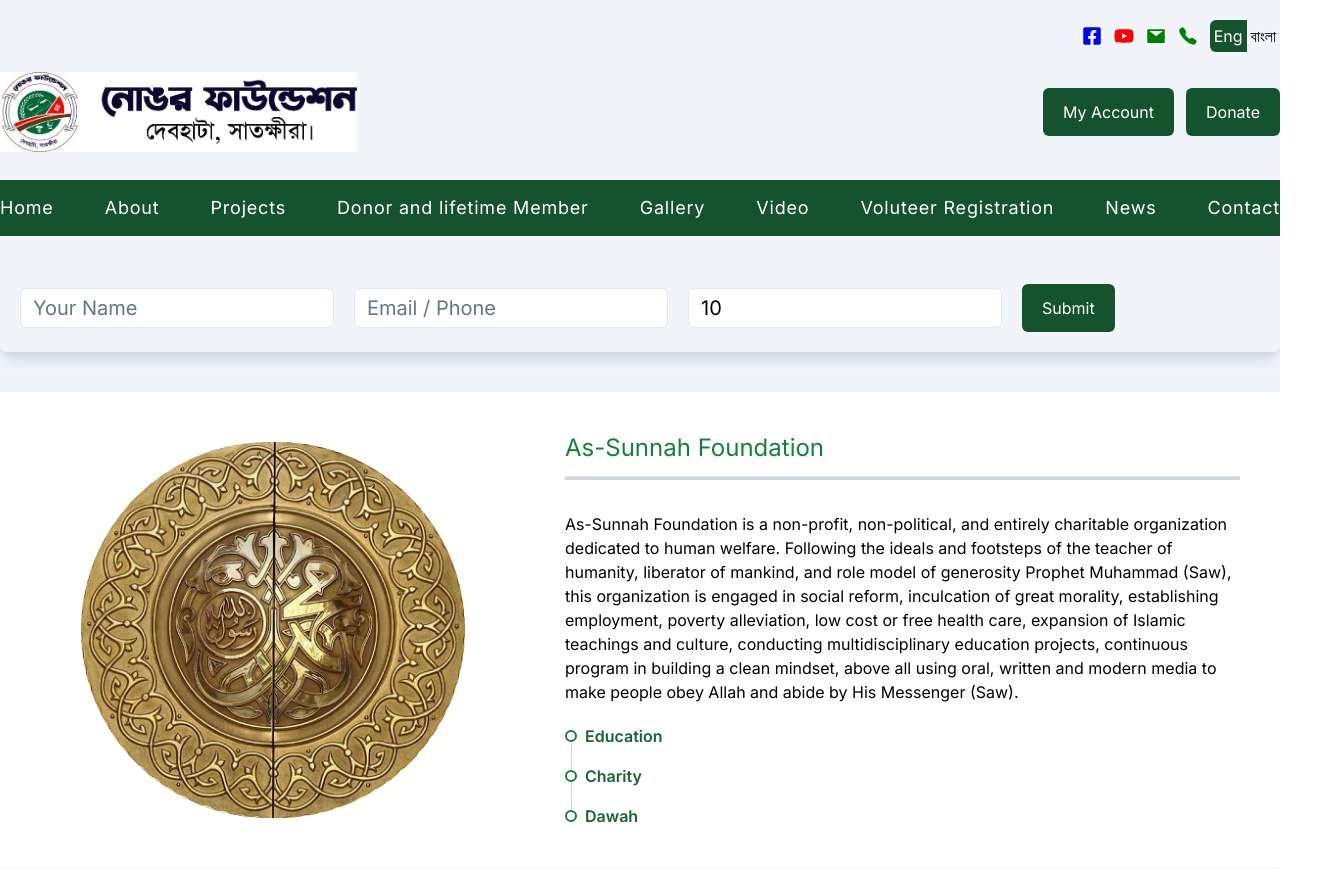
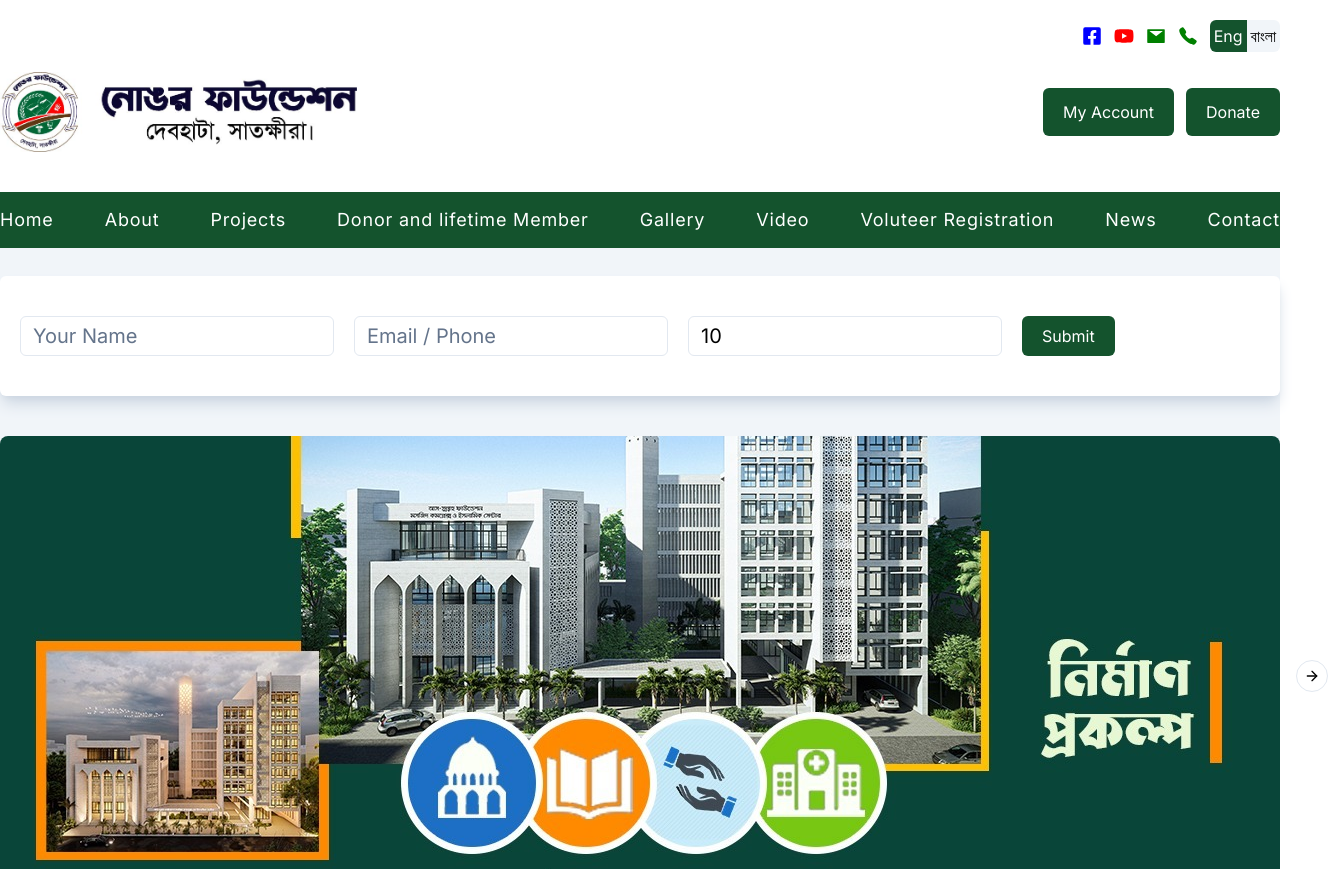
Before and after one commit to ibrahimk4111/non-gor-foundation, a Next.js app: page / in a window 1280 px wide. Shown: the top 869 px of the page, 1328 px wide, since content can reach past the window. Built offline with nearby package versions, Linux system fonts and the light colour scheme.

Commit message:
other components added

```diff
--- a/components/header/Header.tsx
+++ b/components/header/Header.tsx
@@ -1,4 +1,5 @@
-import DonateForm from "../donateForm/DonateForm"
+import DonateForm from "./donateForm/DonateForm"
+import CarouselPage from "./headerComponents/CarouselPage"
 import MiddleBar from "./headerComponents/MiddleBar"
 import NavBar from "./headerComponents/NavBar"
 import TopBar from "./headerComponents/TopBar"
@@ -10,6 +11,7 @@
         <MiddleBar />
         <NavBar />
         <DonateForm />
+        <CarouselPage />
     </div>
   )
 }
--- a/components/donateForm/DonateForm.tsx
+++ b/components/header/donateForm/DonateForm.tsx
@@ -45,9 +45,9 @@
   }
 
   return (
-    <div className=" max-w-[1280px] mx-auto shadow-lg shadow-slate-300 rounded-md">
+    <div className=" max-w-[1280px] mx-auto shadow-lg shadow-slate-300 rounded-md bg-white py-5">
       <Form {...form}>
-        <form onSubmit={form.handleSubmit(onSubmit)} className=" flex justify-start items-center p-5 gap-5">
+        <form onSubmit={form.handleSubmit(onSubmit)} className=" flex justify-start items-start p-5 gap-5 ">
           <FormField
             control={form.control}
             name="username"
@@ -100,7 +100,7 @@
           />
 
           <div>
-            <button type="submit" className="py-3 px-5 text-white bg-green-900 rounded-md ">Submit</button>
+            <button type="submit" className="py-2 px-5 text-white bg-green-900 rounded-md ">Submit</button>
           </div>
         </form>
       </Form>
--- /dev/null
+++ b/components/header/headerComponents/CarouselPage.tsx
@@ -0,0 +1,36 @@
+import * as React from "react";
+import ass from "@/public/assunnah-complex.jpg";
+
+import { Card, CardContent } from "@/components/ui/card";
+import {
+  Carousel,
+  CarouselContent,
+  CarouselItem,
+  CarouselNext,
+  CarouselPrevious,
+} from "@/components/ui/carousel";
+import Image from "next/image";
+
+const CarouselPage: React.FC = () => {
+  return (
+    <div className=" max-w-[1280px] mx-auto py-10">
+      <div className=" flex justify-center items-center ">
+        <Carousel>
+          <CarouselContent>
+            {Array.from({ length: 5 }).map((_, index) => (
+              <CarouselItem key={index}>
+                <div className="h-[60vh] overflow-hidden flex justify-center items-center rounded-lg">
+                  <Image src={ass} alt="img1" />
+                </div>
+              </CarouselItem>
+            ))}
+          </CarouselContent>
+          <CarouselPrevious />
+          <CarouselNext />
+        </Carousel>
+      </div>
+    </div>
+  );
+};
+
+export default CarouselPage;
--- a/components/header/headerComponents/MiddleBar.tsx
+++ b/components/header/headerComponents/MiddleBar.tsx
@@ -4,18 +4,24 @@
 import Link from "next/link";
 
 const MiddleBar = () => {
-  const activeBtnClasses = " py-3 px-5 text-white bg-green-900 rounded-md "
+  const activeBtnClasses = " py-3 px-5 text-white bg-green-900 rounded-md ";
 
   return (
+    <div className=" bg-white pb-10 ">
       <section className=" flex justify-between items-center h-20 max-w-[1280px] mx-auto ">
         <div className="h-full overflow-hidden">
           <Image src={logo} alt="logo" className=" h-full w-auto" />
         </div>
         <div className=" flex gap-3">
-        <Link href="#" className={activeBtnClasses}>My Account</Link>
-        <Link href="#" className={activeBtnClasses}>Donate</Link>
+          <Link href="#" className={activeBtnClasses}>
+            My Account
+          </Link>
+          <Link href="#" className={activeBtnClasses}>
+            Donate
+          </Link>
         </div>
       </section>
+    </div>
   );
 };
 
--- a/components/header/headerComponents/NavBar.tsx
+++ b/components/header/headerComponents/NavBar.tsx
@@ -27,7 +27,7 @@
     " py-2 hover:border-b-2 border-green-500 text-white text-lg hover:text-green-500 transition-all duration-500 ease-in-out";
 
   return (
-    <div className=" bg-green-900 my-7 tracking-wider">
+    <div className=" bg-green-900 mb-7 tracking-wider">
       <ul className="max-w-[1280px] mx-auto flex justify-between items-center h-14">
         <li >
           <Link href="#" className={navItemClassNames} >Home</Link>
--- a/components/header/headerComponents/TopBar.tsx
+++ b/components/header/headerComponents/TopBar.tsx
@@ -8,7 +8,7 @@
 const TopBar: React.FC = () => {
   let size = 20;
   return (
-    <section className=" py-5 ">
+    <section className=" py-5 bg-white ">
       <div className=" flex justify-end items-center gap-3 max-w-[1280px] mx-auto ">
         <Link href="https://facebook.com" target="_blank">
           <FaFacebookSquare size={size} fill="blue " />
--- a/components/projects/projectCards/ProjectCards.tsx
+++ b/components/projects/projectCards/ProjectCards.tsx
@@ -2,12 +2,12 @@
 
 const ProjectCards:React.FC = () => {
   return (
-    <div className=" text-white rounded-lg overflow-hidden bg-gradient-to-br from-green-500 to-green-700">
+    <div className=" p-3 text-white rounded-lg overflow-hidden bg-gradient-to-br from-green-500 to-green-700">
       <section className="p-5 flex flex-col justify-between items-start gap-5">
         <h1 className=" text-3xl text-center font-bold">
           As-Sunnah Foundation Masjid Complex
         </h1>
-        <p className=" overflow-auto ">
+        <p className=" overflow-auto text-justify">
           The As-Sunnah Foundation Masjid Complex will be the focal point of the
           multi-faceted activities of the As-Sunnah Foundation for the welfare
           of the country, nation and ummah. In-Sha-Allah it will be the center
--- /dev/null
+++ b/components/ui/card.tsx
@@ -0,0 +1,79 @@
+import * as React from "react"
+
+import { cn } from "@/lib/utils"
+
+const Card = React.forwardRef<
+  HTMLDivElement,
+  React.HTMLAttributes<HTMLDivElement>
+>(({ className, ...props }, ref) => (
+  <div
+    ref={ref}
+    className={cn(
+      "rounded-lg border border-slate-200 bg-white text-slate-950 shadow-sm dark:border-slate-800 dark:bg-slate-950 dark:text-slate-50",
+      className
+    )}
+    {...props}
+  />
+))
+Card.displayName = "Card"
+
+const CardHeader = React.forwardRef<
+  HTMLDivElement,
+  React.HTMLAttributes<HTMLDivElement>
+>(({ className, ...props }, ref) => (
+  <div
+    ref={ref}
+    className={cn("flex flex-col space-y-1.5 p-6", className)}
+    {...props}
+  />
+))
+CardHeader.displayName = "CardHeader"
+
+const CardTitle = React.forwardRef<
+  HTMLParagraphElement,
+  React.HTMLAttributes<HTMLHeadingElement>
+>(({ className, ...props }, ref) => (
+  <h3
+    ref={ref}
+    className={cn(
+      "text-2xl font-semibold leading-none tracking-tight",
+      className
+    )}
+    {...props}
+  />
+))
+CardTitle.displayName = "CardTitle"
+
+const CardDescription = React.forwardRef<
+  HTMLParagraphElement,
+  React.HTMLAttributes<HTMLParagraphElement>
+>(({ className, ...props }, ref) => (
+  <p
+    ref={ref}
+    className={cn("text-sm text-slate-500 dark:text-slate-400", className)}
+    {...props}
+  />
+))
+CardDescription.displayName = "CardDescription"
+
+const CardContent = React.forwardRef<
+  HTMLDivElement,
+  React.HTMLAttributes<HTMLDivElement>
+>(({ className, ...props }, ref) => (
+  <div ref={ref} className={cn("p-6 pt-0", className)} {...props} />
+))
+CardContent.displayName = "CardContent"
+
+const CardFooter = React.forwardRef<
+  HTMLDivElement,
+  React.HTMLAttributes<HTMLDivElement>
+>(({ className, ...props }, ref) => (
+  <div
+    ref={ref}
+    className={cn("flex items-center p-6 pt-0", className)}
+    {...props}
+  />
+))
+CardFooter.displayName = "CardFooter"
+
+export { Card, CardHeader, CardFooter, CardTitle, CardDescription, CardContent }
--- /dev/null
+++ b/components/ui/carousel.tsx
@@ -0,0 +1,262 @@
+"use client"
+
+import * as React from "react"
+import useEmblaCarousel, {
+  type UseEmblaCarouselType,
+} from "embla-carousel-react"
+import { ArrowLeft, ArrowRight } from "lucide-react"
+
+import { cn } from "@/lib/utils"
+import { Button } from "@/components/ui/button"
+
+type CarouselApi = UseEmblaCarouselType[1]
+type UseCarouselParameters = Parameters<typeof useEmblaCarousel>
+type CarouselOptions = UseCarouselParameters[0]
+type CarouselPlugin = UseCarouselParameters[1]
+
+type CarouselProps = {
+  opts?: CarouselOptions
+  plugins?: CarouselPlugin
+  orientation?: "horizontal" | "vertical"
+  setApi?: (api: CarouselApi) => void
+}
+
+type CarouselContextProps = {
+  carouselRef: ReturnType<typeof useEmblaCarousel>[0]
+  api: ReturnType<typeof useEmblaCarousel>[1]
+  scrollPrev: () => void
+  scrollNext: () => void
+  canScrollPrev: boolean
+  canScrollNext: boolean
+} & CarouselProps
+
+const CarouselContext = React.createContext<CarouselContextProps | null>(null)
+
+function useCarousel() {
+  const context = React.useContext(CarouselContext)
+
+  if (!context) {
+    throw new Error("useCarousel must be used within a <Carousel />")
+  }
+
+  return context
+}
+
+const Carousel = React.forwardRef<
+  HTMLDivElement,
+  React.HTMLAttributes<HTMLDivElement> & CarouselProps
+>(
+  (
+    {
+      orientation = "horizontal",
+      opts,
+      setApi,
+      plugins,
+      className,
+      children,
+      ...props
+    },
+    ref
+  ) => {
+    const [carouselRef, api] = useEmblaCarousel(
+      {
+        ...opts,
+        axis: orientation === "horizontal" ? "x" : "y",
+      },
+      plugins
+    )
+    const [canScrollPrev, setCanScrollPrev] = React.useState(false)
+    const [canScrollNext, setCanScrollNext] = React.useState(false)
+
+    const onSelect = React.useCallback((api: CarouselApi) => {
+      if (!api) {
+        return
+      }
+
+      setCanScrollPrev(api.canScrollPrev())
+      setCanScrollNext(api.canScrollNext())
+    }, [])
+
+    const scrollPrev = React.useCallback(() => {
+      api?.scrollPrev()
+    }, [api])
+
+    const scrollNext = React.useCallback(() => {
+      api?.scrollNext()
+    }, [api])
+
+    const handleKeyDown = React.useCallback(
+      (event: React.KeyboardEvent<HTMLDivElement>) => {
+        if (event.key === "ArrowLeft") {
+          event.preventDefault()
+          scrollPrev()
+        } else if (event.key === "ArrowRight") {
+          event.preventDefault()
+          scrollNext()
+        }
+      },
+      [scrollPrev, scrollNext]
+    )
+
+    React.useEffect(() => {
+      if (!api || !setApi) {
+        return
+      }
+
+      setApi(api)
+    }, [api, setApi])
+
+    React.useEffect(() => {
+      if (!api) {
+        return
+      }
+
+      onSelect(api)
+      api.on("reInit", onSelect)
+      api.on("select", onSelect)
+
+      return () => {
+        api?.off("select", onSelect)
+      }
+    }, [api, onSelect])
+
+    return (
+      <CarouselContext.Provider
+        value={{
+          carouselRef,
+          api: api,
+          opts,
+          orientation:
+            orientation || (opts?.axis === "y" ? "vertical" : "horizontal"),
+          scrollPrev,
+          scrollNext,
+          canScrollPrev,
+          canScrollNext,
+        }}
+      >
+        <div
+          ref={ref}
+          onKeyDownCapture={handleKeyDown}
+          className={cn("relative", className)}
+          role="region"
+          aria-roledescription="carousel"
+          {...props}
+        >
+          {children}
+        </div>
+      </CarouselContext.Provider>
+    )
+  }
+)
+Carousel.displayName = "Carousel"
+
+const CarouselContent = React.forwardRef<
+  HTMLDivElement,
+  React.HTMLAttributes<HTMLDivElement>
+>(({ className, ...props }, ref) => {
+  const { carouselRef, orientation } = useCarousel()
+
+  return (
+    <div ref={carouselRef} className="overflow-hidden">
+      <div
+        ref={ref}
+        className={cn(
+          "flex",
+          orientation === "horizontal" ? "-ml-4" : "-mt-4 flex-col",
+          className
+        )}
+        {...props}
+      />
+    </div>
+  )
+})
+CarouselContent.displayName = "CarouselContent"
+
+const CarouselItem = React.forwardRef<
+  HTMLDivElement,
+  React.HTMLAttributes<HTMLDivElement>
+>(({ className, ...props }, ref) => {
+  const { orientation } = useCarousel()
+
+  return (
+    <div
+      ref={ref}
+      role="group"
+      aria-roledescription="slide"
+      className={cn(
+        "min-w-0 shrink-0 grow-0 basis-full",
+        orientation === "horizontal" ? "pl-4" : "pt-4",
+        className
+      )}
+      {...props}
+    />
+  )
+})
+CarouselItem.displayName = "CarouselItem"
+
+const CarouselPrevious = React.forwardRef<
+  HTMLButtonElement,
+  React.ComponentProps<typeof Button>
+>(({ className, variant = "outline", size = "icon", ...props }, ref) => {
+  const { orientation, scrollPrev, canScrollPrev } = useCarousel()
+
+  return (
+    <Button
+      ref={ref}
+      variant={variant}
+      size={size}
+      className={cn(
+        "absolute  h-8 w-8 rounded-full",
+        orientation === "horizontal"
+          ? "-left-12 top-1/2 -translate-y-1/2"
+          : "-top-12 left-1/2 -translate-x-1/2 rotate-90",
+        className
+      )}
+      disabled={!canScrollPrev}
+      onClick={scrollPrev}
+      {...props}
+    >
+      <ArrowLeft className="h-4 w-4" />
+      <span className="sr-only">Previous slide</span>
+    </Button>
+  )
+})
+CarouselPrevious.displayName = "CarouselPrevious"
+
+const CarouselNext = React.forwardRef<
+  HTMLButtonElement,
+  React.ComponentProps<typeof Button>
+>(({ className, variant = "outline", size = "icon", ...props }, ref) => {
+  const { orientation, scrollNext, canScrollNext } = useCarousel()
+
+  return (
+    <Button
+      ref={ref}
+      variant={variant}
+      size={size}
+      className={cn(
+        "absolute h-8 w-8 rounded-full",
+        orientation === "horizontal"
+          ? "-right-12 top-1/2 -translate-y-1/2"
+          : "-bottom-12 left-1/2 -translate-x-1/2 rotate-90",
+        className
+      )}
+      disabled={!canScrollNext}
+      onClick={scrollNext}
+      {...props}
+    >
+      <ArrowRight className="h-4 w-4" />
+      <span className="sr-only">Next slide</span>
+    </Button>
+  )
+})
+CarouselNext.displayName = "CarouselNext"
+
+export {
+  type CarouselApi,
+  Carousel,
+  CarouselContent,
+  CarouselItem,
+  CarouselPrevious,
+  CarouselNext,
+}
--- a/package.json
+++ b/package.json
@@ -17,6 +17,7 @@
     "@radix-ui/react-slot": "^1.0.2",
     "class-variance-authority": "^0.7.0",
     "clsx": "^2.1.0",
+    "embla-carousel-react": "^8.0.0",
     "lucide-react": "^0.358.0",
     "next": "14.1.3",
     "react": "^18",
```
Also changed, not shown: 1 other file (tests, documents, lock files or other folders). Lines whose indentation alone changed are shown as unchanged.
